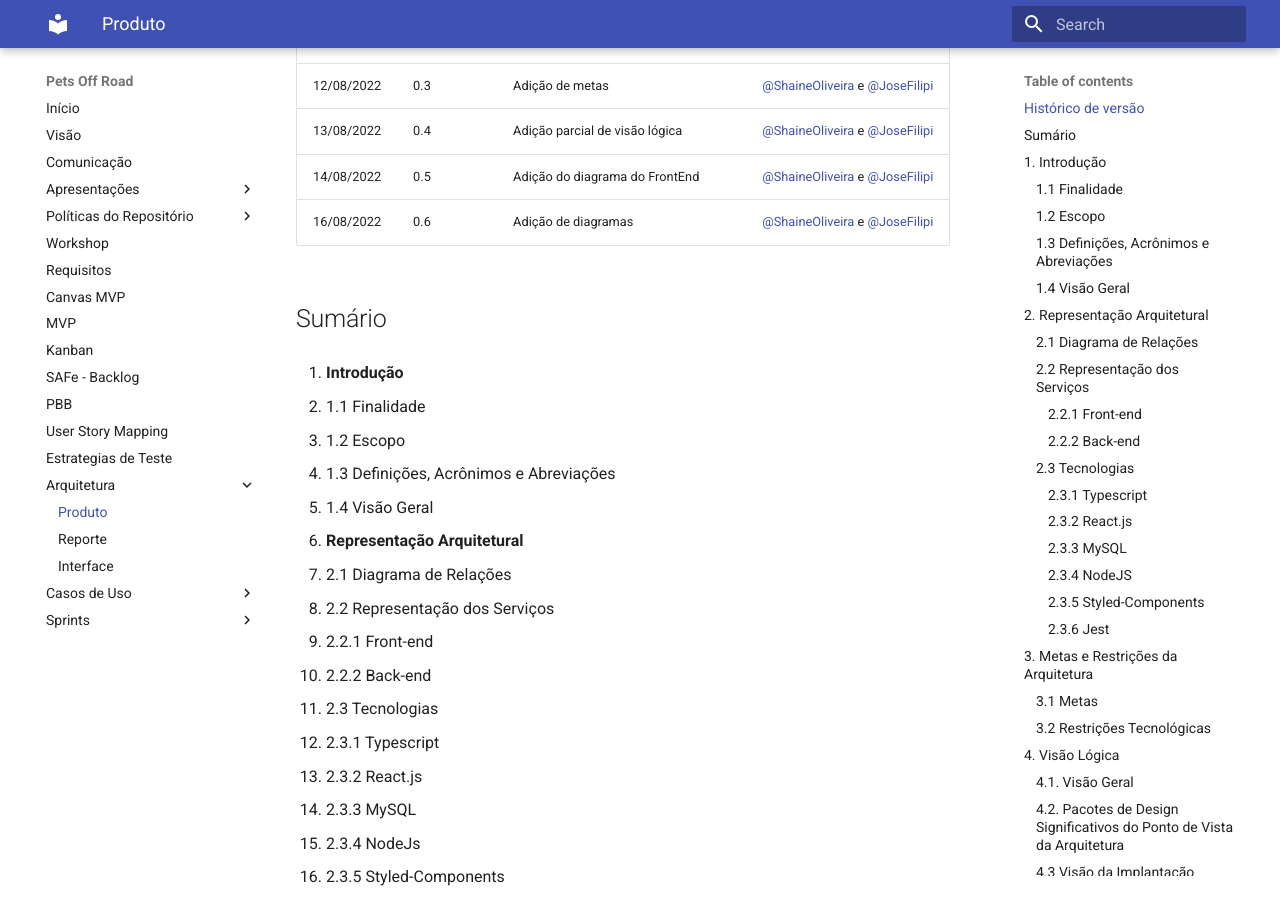
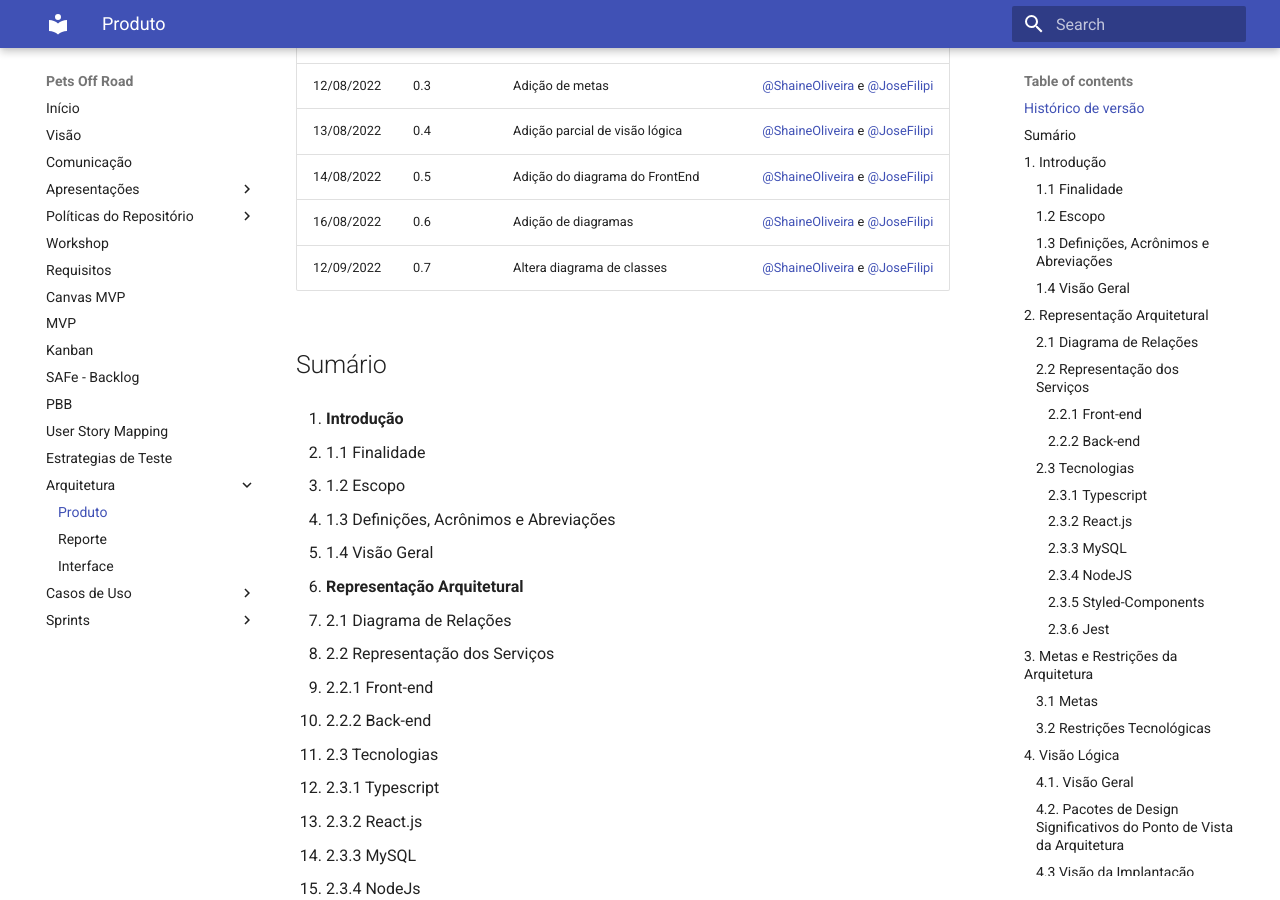
Before and after one commit to mdsreq-fga-unb/2022.1-pets-off-road, an MkDocs documentation site: the page built from docs/produto/arquitetura/Arquitetura.md, in a window 1280 px wide and 900 px high, scrolled down 304 px. Built offline with MkDocs 1.6.1 and Material for MkDocs 9.7.7, drawn with Linux system fonts in a browser that asks for light colours.

Commit message:
Altera diagrama de classes.
Co-authored-by: Jose Filipi <filipiffunb@gmail.com>

```diff
--- a/docs/produto/arquitetura/Arquitetura.md
+++ b/docs/produto/arquitetura/Arquitetura.md
@@ -8,6 +8,7 @@
 | 13/08/2022 | 0.4    | Adição parcial de visão lógica                                                                | [@ShaineOliveira](https://github.com/ShaineOliveira) e [@JoseFilipi](https://github.com/JoseFilipi)
 | 14/08/2022 | 0.5    | Adição do diagrama do FrontEnd                                                               | [@ShaineOliveira](https://github.com/ShaineOliveira) e [@JoseFilipi](https://github.com/JoseFilipi)
 | 16/08/2022 | 0.6    | Adição de diagramas                                                              | [@ShaineOliveira](https://github.com/ShaineOliveira) e [@JoseFilipi](https://github.com/JoseFilipi)
+| 12/09/2022 | 0.7   | Altera diagrama de classes                                                             | [@ShaineOliveira](https://github.com/ShaineOliveira) e [@JoseFilipi](https://github.com/JoseFilipi)
 
 
 ## Sumário
@@ -198,4 +199,4 @@
 - Diagrama de Classes
 
 
-<img width="460" height="300" src="https://github.com/mdsreq-fga-unb/2022.1-pets-off-road/blob/38_arquitetura/docs/imagens/diagrama_de_classes.jpg?raw=true">
+<img width="460" height="300" src="https://github.com/mdsreq-fga-unb/2022.1-pets-off-road/blob/38_arquitetura/docs/imagens/diagrama_de_classe.png?raw=true">
```
Also changed, not shown: docs/imagens/diagrama_de_classe.png (added), docs/imagens/diagrama_de_classes.jpg (deleted).
